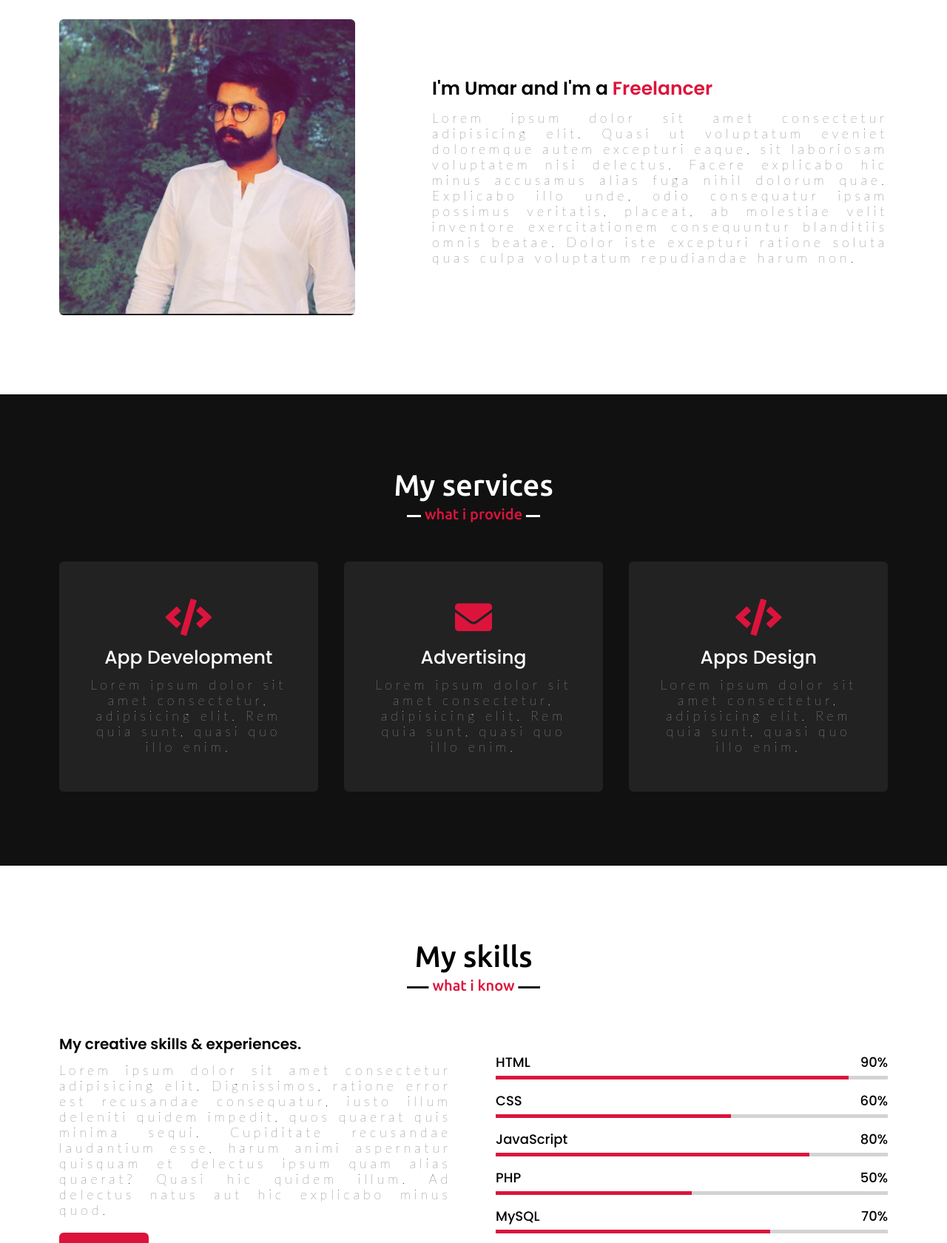
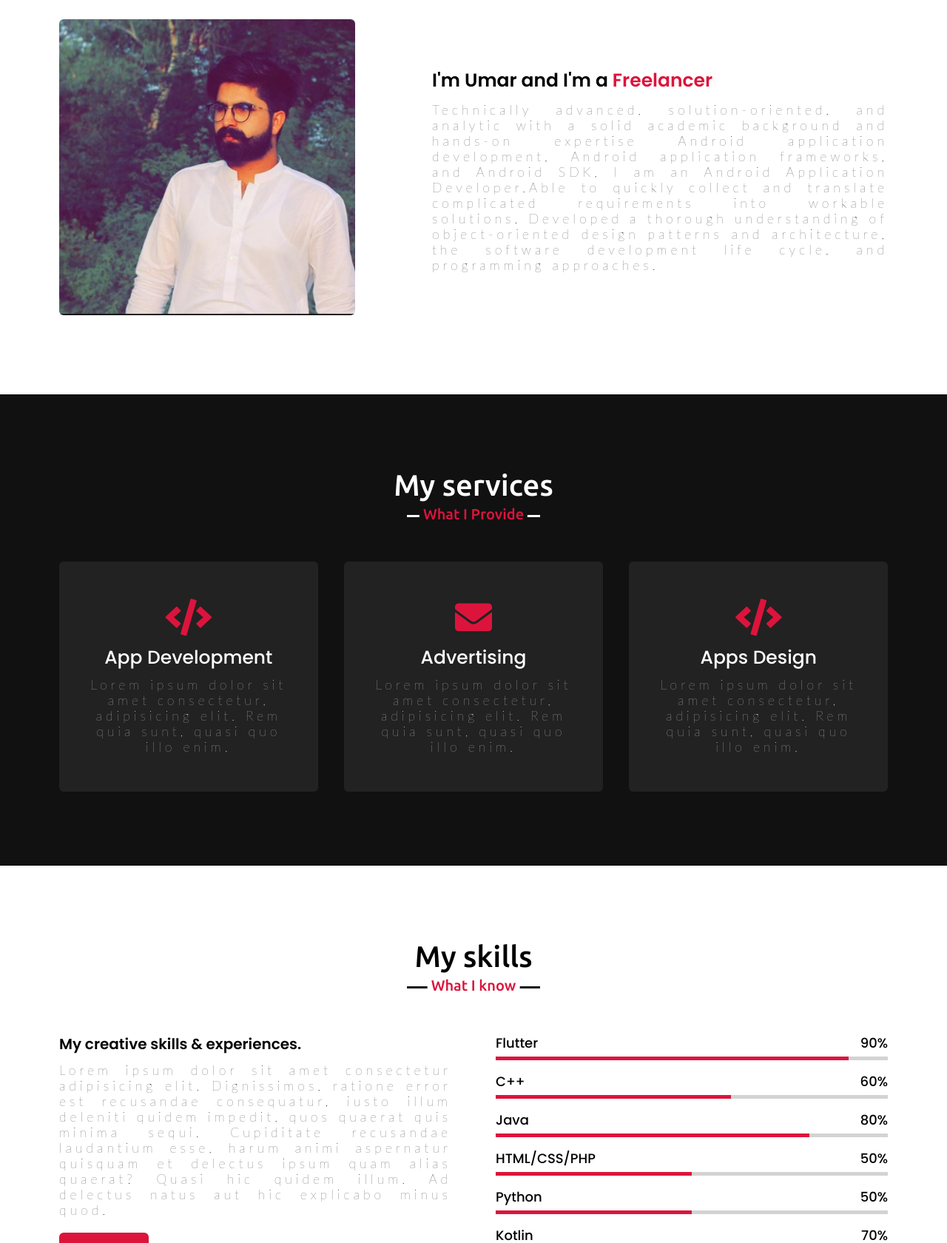
Before and after one commit to codewithumar/codewithumar.github.io, a plain HTML site: page index.html in a window 1280 px wide. Shown: the part 1120-2800 px from the top of the page at 74% size. Drawn offline with nearby package versions, Linux system fonts and the light colour scheme; files that its build step writes are made by us from their sources.

Commit message:
updated hero banner

```diff
--- a/index.html
+++ b/index.html
@@ -40,7 +40,7 @@
         <section class="home" id="home">
             <div class="max-width">
                 <div class="home-content">
-                    <div class="text-1">Hello, my name is</div>
+                    <div class="text-1">Hello, My name is</div>
                     <div class="text-2">Umar Farooq</div>
                     <div class="text-3">And I'm a <span class="typing"></span></div>
                     <a href="https://wa.me//923331383255">Hire me</a>
@@ -61,7 +61,7 @@
                 </div>
                 <div class="column right">
                     <div class="text">I'm Umar and I'm a <span class="typing-2"></span></div>
-                    <p>Lorem ipsum dolor sit amet consectetur adipisicing elit. Quasi ut voluptatum eveniet doloremque autem excepturi eaque, sit laboriosam voluptatem nisi delectus. Facere explicabo hic minus accusamus alias fuga nihil dolorum quae. Explicabo illo unde, odio consequatur ipsam possimus veritatis, placeat, ab molestiae velit inventore exercitationem consequuntur blanditiis omnis beatae. Dolor iste excepturi ratione soluta quas culpa voluptatum repudiandae harum non.</p>
+                    <p>Technically advanced, solution-oriented, and analytic with a solid academic background and hands-on expertise Android application development, Android application frameworks, and Android SDK, I am an Android Application Developer.Able to quickly collect and translate complicated requirements into workable solutions. Developed a thorough understanding of object-oriented design patterns and architecture, the software development life cycle, and programming approaches.</p>
 
                 </div>
             </div>
@@ -112,35 +112,42 @@
                 <div class="column right">
                     <div class="bars">
                         <div class="info">
-                            <span>HTML</span>
+                            <span>Flutter</span>
                             <span>90%</span>
                         </div>
                         <div class="line html"></div>
                     </div>
                     <div class="bars">
                         <div class="info">
-                            <span>CSS</span>
+                            <span>C++</span>
                             <span>60%</span>
                         </div>
                         <div class="line css"></div>
                     </div>
                     <div class="bars">
                         <div class="info">
-                            <span>JavaScript</span>
+                            <span>Java</span>
                             <span>80%</span>
                         </div>
                         <div class="line js"></div>
                     </div>
                     <div class="bars">
                         <div class="info">
-                            <span>PHP</span>
+                            <span>HTML/CSS/PHP</span>
                             <span>50%</span>
                         </div>
                         <div class="line php"></div>
                     </div>
                     <div class="bars">
                         <div class="info">
-                            <span>MySQL</span>
+                            <span>Python</span>
+                            <span>50%</span>
+                        </div>
+                        <div class="line php"></div>
+                    </div>
+                    <div class="bars">
+                        <div class="info">
+                            <span>Kotlin</span>
                             <span>70%</span>
                         </div>
                         <div class="line mysql"></div>
--- a/style.css
+++ b/style.css
@@ -254,7 +254,7 @@ section .title::after{
     padding: 12px 36px;
     margin-top: 20px;
     font-weight: 400;
-    border-radius: 6px;
+    border-radius: 200px;
     border: 2px solid crimson;
     transition: all 0.3s ease;
 }
@@ -319,7 +319,7 @@ section .title::after{
 .services .title::after,
 .teams .title::after{
     background: #111;
-    content: "what i provide";
+    content: "What I Provide";
 }
 .services .serv-content .card{
     width: calc(33% - 20px);
@@ -356,7 +356,7 @@ section .title::after{
 /* skills section styling */
 
 .skills .title::after{
-    content: "what i know";
+    content: "What I know";
 }
 .skills .skills-content .column{
     width: calc(50% - 30px);
```
